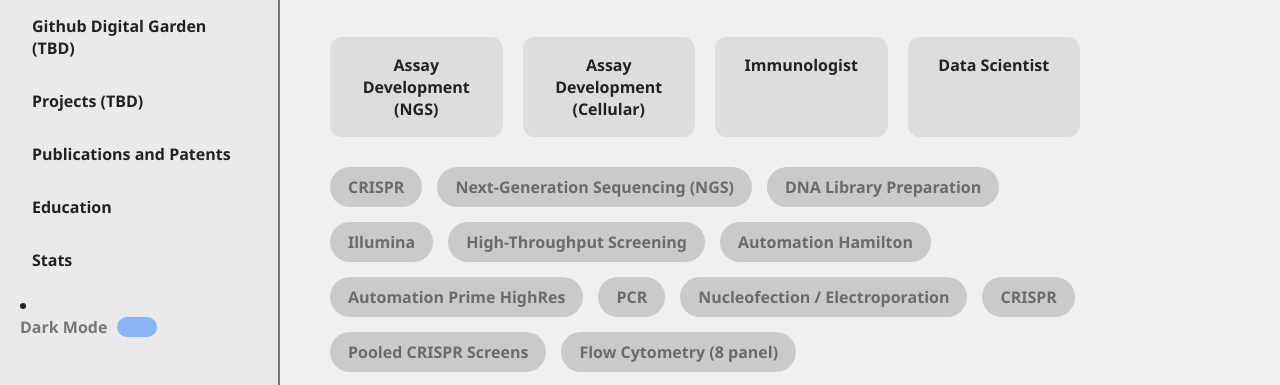
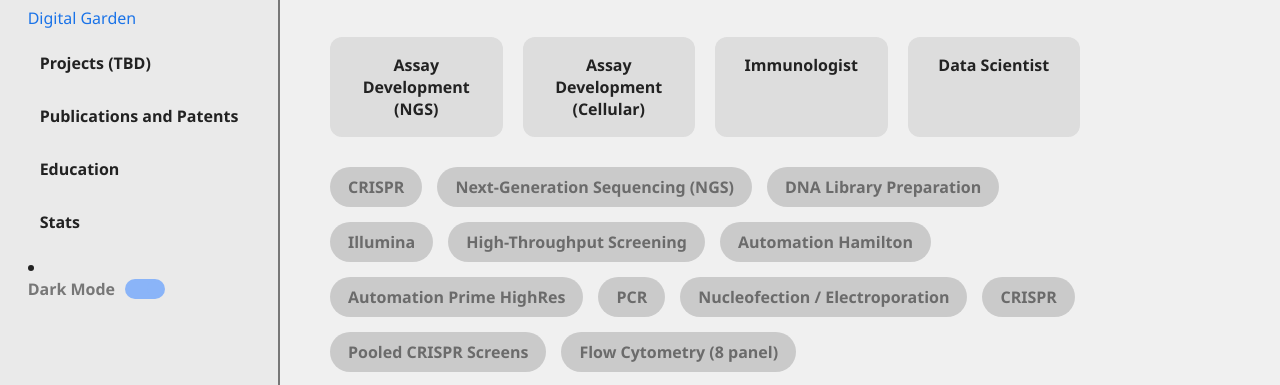
Before and after one commit to IvyStreeter/Portfolio, a plain HTML site: page index.html in a window 1280 px wide. Shown: the part 415-800 px from the top of the page. Drawn offline with Linux system fonts and the light colour scheme.

Commit message:
update link to Digital Garden

```diff
--- a/index.html
+++ b/index.html
@@ -552,7 +552,7 @@
     <nav aria-label="Primary navigation">
       <ul>
         <li><a href="#main-content" aria-current="page" tabindex="0">Home</a></li>
-        <li><a href="#">Github Digital Garden (TBD)</a></li>
+        <a href="https://ivystreeter.github.io/about-the-digital-garden.html">Digital Garden</a>
         <li><a href="#projects">Projects (TBD)</a></li>
         <li><a href="#paper">Publications and Patents</a></li>
         <li><a href="#education">Education</a></li>
```
